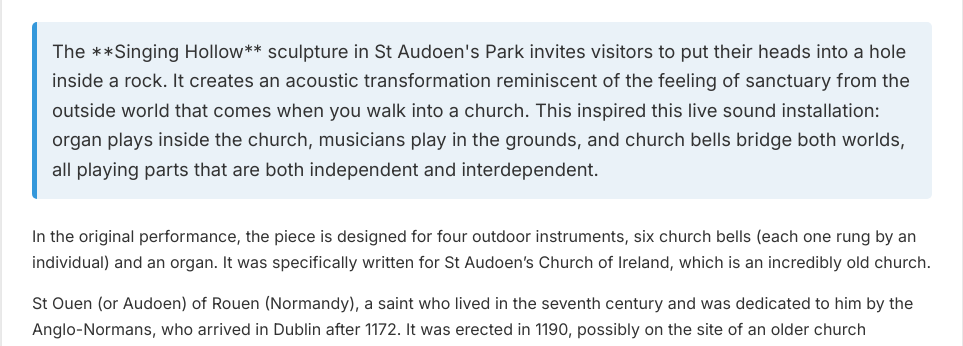
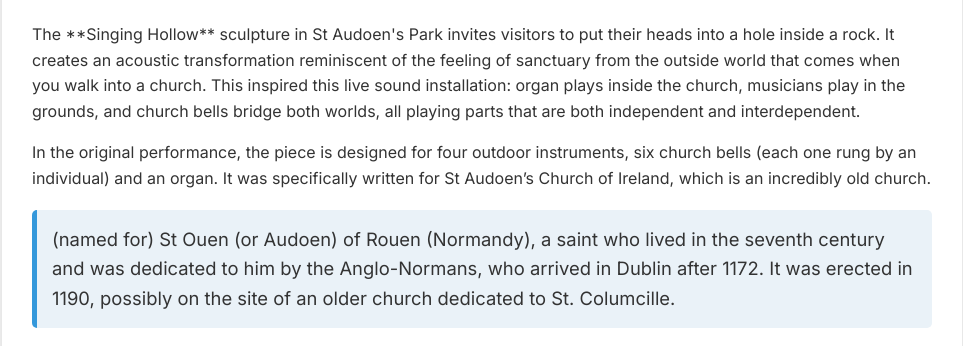
Before and after one commit to sebastianadams-music/singing_hollow, a plain HTML site: page index.html in a window 1280 px wide. Shown: the part 450-796 px from the top of the page, without its empty margins (158-1121 px from the left). Drawn offline with Linux system fonts and the light colour scheme.

Commit message:
chore: moved json files

```diff
--- a/index.html
+++ b/index.html
@@ -134,14 +134,14 @@
 
             <section class="section">
                 <h2>Introduction</h2>
-                <p class="section-intro">
+                <p>
                     The **Singing Hollow** sculpture in St Audoen's Park invites visitors to put their heads into a hole inside a rock. It creates an acoustic transformation reminiscent of the feeling of sanctuary from the outside world that comes when you walk into a church. This inspired this live sound installation: organ plays inside the church, musicians play in the grounds, and church bells bridge both worlds, all playing parts that are both independent and interdependent.
                 </p>
                 <p>
                     In the original performance, the piece is designed for four outdoor instruments, six church bells (each one rung by an individual) and an organ. It was specifically written for St Audoen’s Church of Ireland, which is an incredibly old church.
                 </p>
-                <p>
-                    St Ouen (or Audoen) of Rouen (Normandy), a saint who lived in the seventh century and was dedicated to him by the Anglo-Normans, who arrived in Dublin after 1172. It was erected in 1190, possibly on the site of an older church dedicated to St. Columcille.
+                <p class="section-intro">
+                    (named for) St Ouen (or Audoen) of Rouen (Normandy), a saint who lived in the seventh century and was dedicated to him by the Anglo-Normans, who arrived in Dublin after 1172. It was erected in 1190, possibly on the site of an older church dedicated to St. Columcille.
                 </p>
                 <p>
                     Three of the bells in this church are over 600 years old.
```
Also changed, not shown: fast_to_slow.json (renamed from get_loudest_frequencies/fast_to_slow.json), slow_to_fast.json (renamed from get_loudest_frequencies/slow_to_fast.json).
